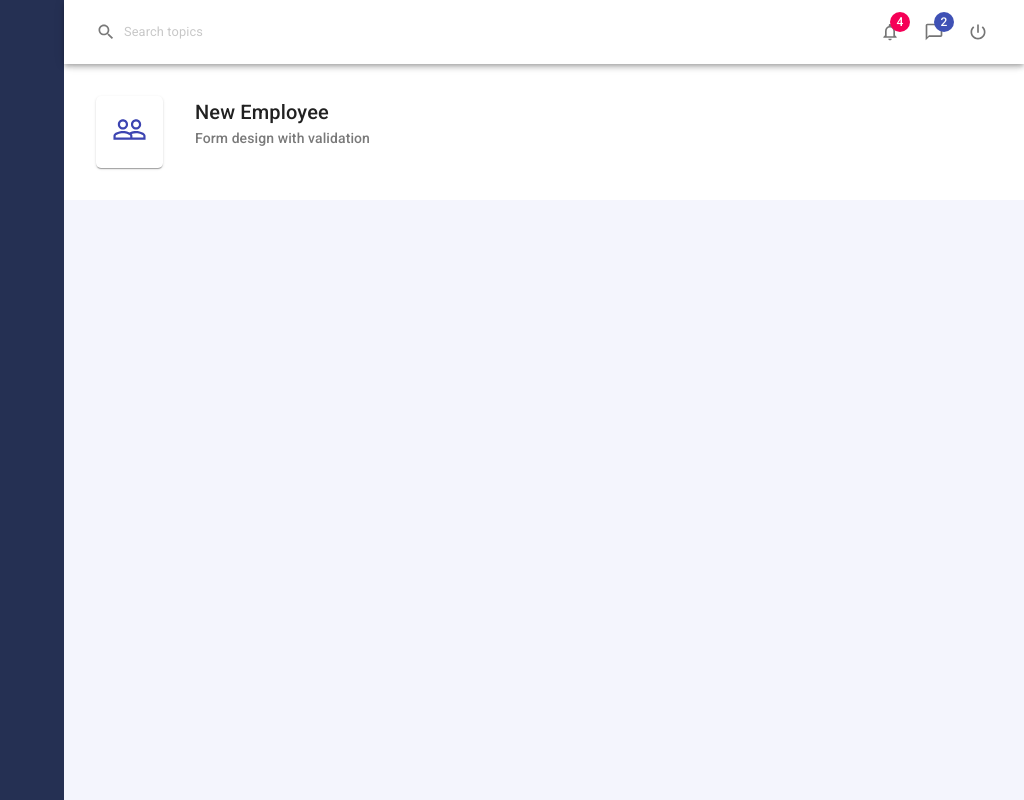
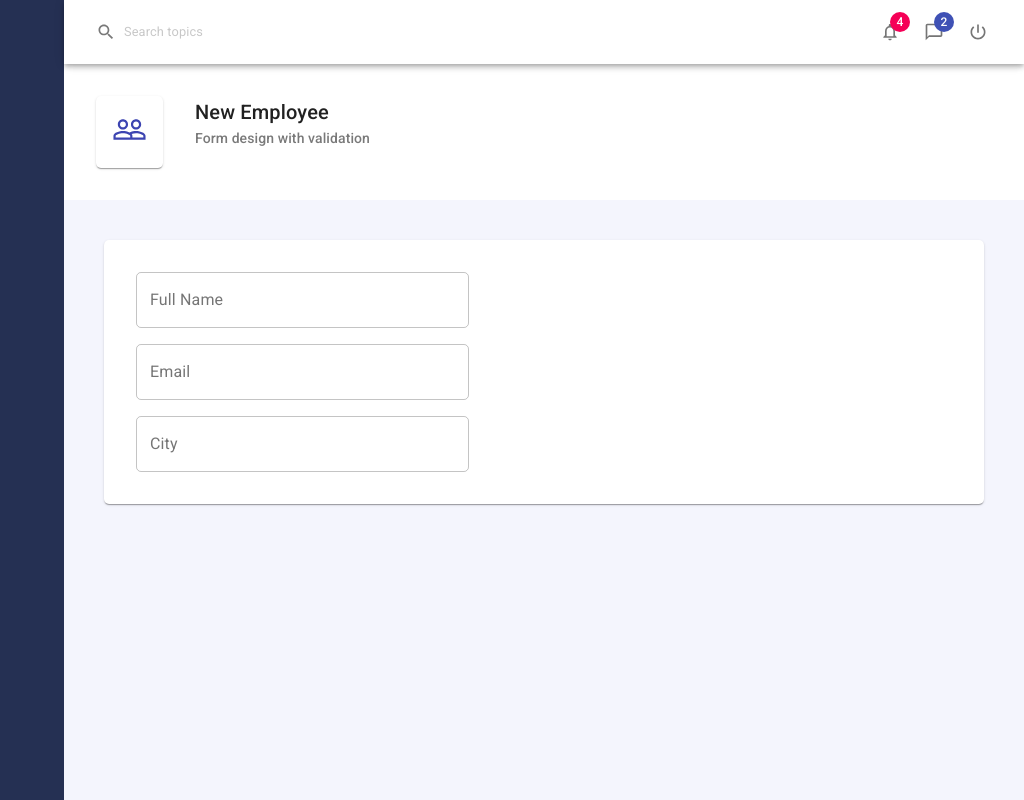
Before and after one commit to Avisa-GA/material-ui-react, a React (Create React App) app: page / in a window 1280 px wide. Shown: the whole page, without its empty margins (256-1280 px from the left). Built offline with nearby package versions, Linux system fonts and the light colour scheme.

Commit message:
wip: add textField

```diff
--- a/src/pages/Employees/EmployeeForm.js
+++ b/src/pages/Employees/EmployeeForm.js
@@ -1,5 +1,49 @@
+import { Grid, TextField } from "@material-ui/core";
 import React from "react";
+import { useForm, Form } from "../../components/useForm";
+
+const initialsFValues = {
+  id: 0,
+  fullName: "",
+  email: "",
+  city: "",
+  gender: "male",
+  departmentId: "",
+  hireDate: new Date(),
+  isPermanent: false,
+};
 
 export default function EmployeeForm() {
-  return <div></div>;
+  const { values, setValues, handleInputChange } = useForm(initialsFValues);
+
+  return (
+    <Form>
+      <Grid container>
+        <Grid item xs={6}>
+          <TextField
+            variant="outlined"
+            label="Full Name"
+            name="fullName"
+            value={values.fullName}
+            onChange={handleInputChange}
+          />
+          <TextField
+            variant="outlined"
+            name="email"
+            label="Email"
+            value={values.email}
+            onChange={handleInputChange}
+          />
+          <TextField
+            variant="outlined"
+            name="city"
+            label="City"
+            value={values.city}
+            onChange={handleInputChange}
+          />
+        </Grid>
+        <Grid item xs={6}></Grid>
+      </Grid>
+    </Form>
+  );
 }
--- a/src/pages/Employees/Employees.js
+++ b/src/pages/Employees/Employees.js
@@ -2,8 +2,17 @@ import React from "react";
 import EmployeeForm from "./EmployeeForm";
 import PeopleOutlineIcon from "@material-ui/icons/PeopleOutline";
 import PageHeader from "../../components/PageHeader";
+import { makeStyles, Paper } from "@material-ui/core";
+
+const useStyles = makeStyles((theme) => ({
+  pageContent: {
+    margin: theme.spacing(5),
+    padding: theme.spacing(3),
+  },
+}));
 
 export default function Employees() {
+  const classes = useStyles();
   return (
     <>
       <PageHeader
@@ -11,7 +20,9 @@ export default function Employees() {
         subtitle="Form design with validation"
         icon={<PeopleOutlineIcon fontSize="large" />}
       />
-      <EmployeeForm />
+      <Paper className={classes.pageContent}>
+        <EmployeeForm />
+      </Paper>
     </>
   );
 }
```
